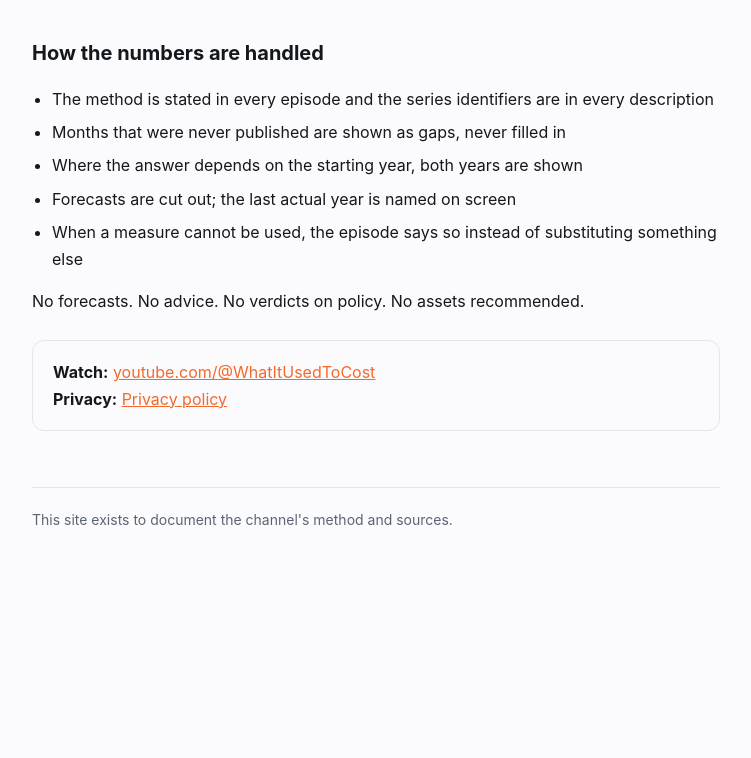
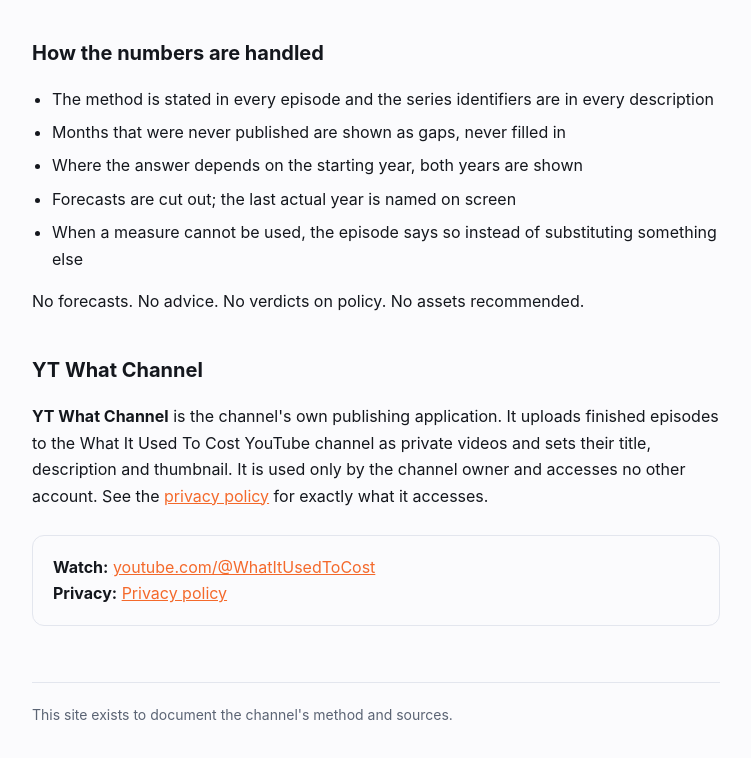
Before and after one commit to StyxFALL/whatitusedtocost, a plain HTML site: page index.html in a window 1280 px wide. Shown: the part 778-1536 px from the top of the page, without its empty margins (264-1015 px from the left). Before the commit the page ends 1405 px from the top, so only its background shows below. Drawn offline with Linux system fonts and the light colour scheme.

Commit message:
Name the OAuth app (YT What Channel) on home and privacy pages
Google's OAuth verification requires the consent-screen app name to appear on the home page.

Co-Authored-By: Claude Opus 5.5 (1M context) <noreply@anthropic.com>

```diff
--- a/index.html
+++ b/index.html
@@ -59,6 +59,12 @@
   </ul>
   <p>No forecasts. No advice. No verdicts on policy. No assets recommended.</p>
 
+  <h2>YT What Channel</h2>
+  <p><strong>YT What Channel</strong> is the channel's own publishing application. It uploads
+  finished episodes to the What It Used To Cost YouTube channel as private videos and sets their
+  title, description and thumbnail. It is used only by the channel owner and accesses no other
+  account. See the <a href="privacy.html">privacy policy</a> for exactly what it accesses.</p>
+
   <div class="box">
     <strong>Watch:</strong> <a href="https://www.youtube.com/@WhatItUsedToCost">youtube.com/@WhatItUsedToCost</a><br>
     <strong>Privacy:</strong> <a href="privacy.html">Privacy policy</a>
```
Also changed, not shown: privacy.html (+2 -2 lines).
